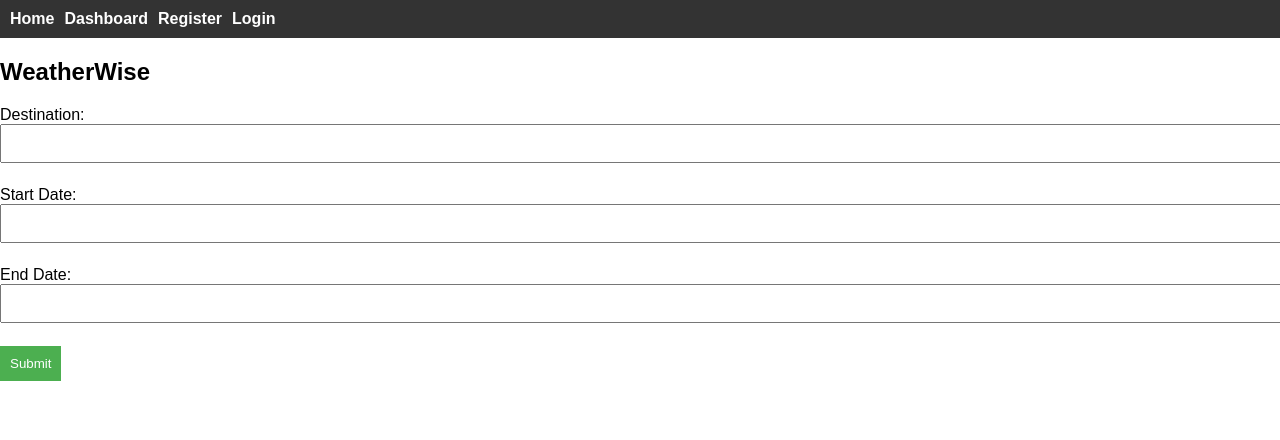
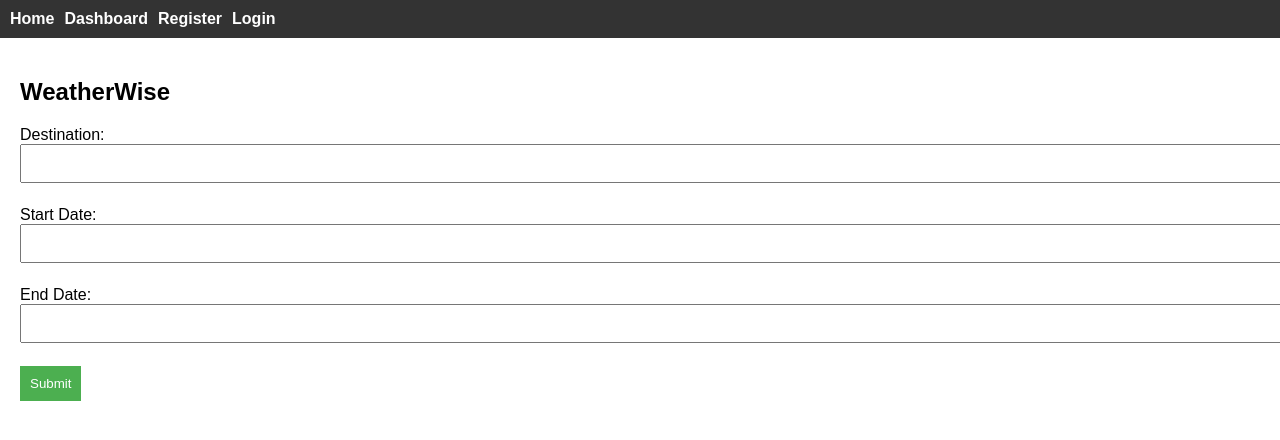
Before and after one commit to narekkarimyan/aidevday-team-1-front, a React (Create React App) app: page / in a window 1280 px wide. Shown: the top 440 px of the page. Built offline with nearby package versions, Linux system fonts and the light colour scheme.

Commit message:
Add margins

```diff
--- a/src/App.js
+++ b/src/App.js
@@ -33,6 +33,7 @@ function App() {
           </ul>
         </nav>
 
+        <div className="main">
           <Routes>
             <Route
               path="/"
@@ -47,6 +48,7 @@ function App() {
             <Route path="/login" element={<LoginForm />} />
           </Routes>
         </div>
+      </div>
     </Router>
   );
 }
--- a/src/styles.css
+++ b/src/styles.css
@@ -56,3 +56,7 @@ button {
 	border: none;
 	cursor: pointer;
 }
+
+.main {
+	padding: 20px;
+}
```
Lines whose indentation alone changed are shown as unchanged.
